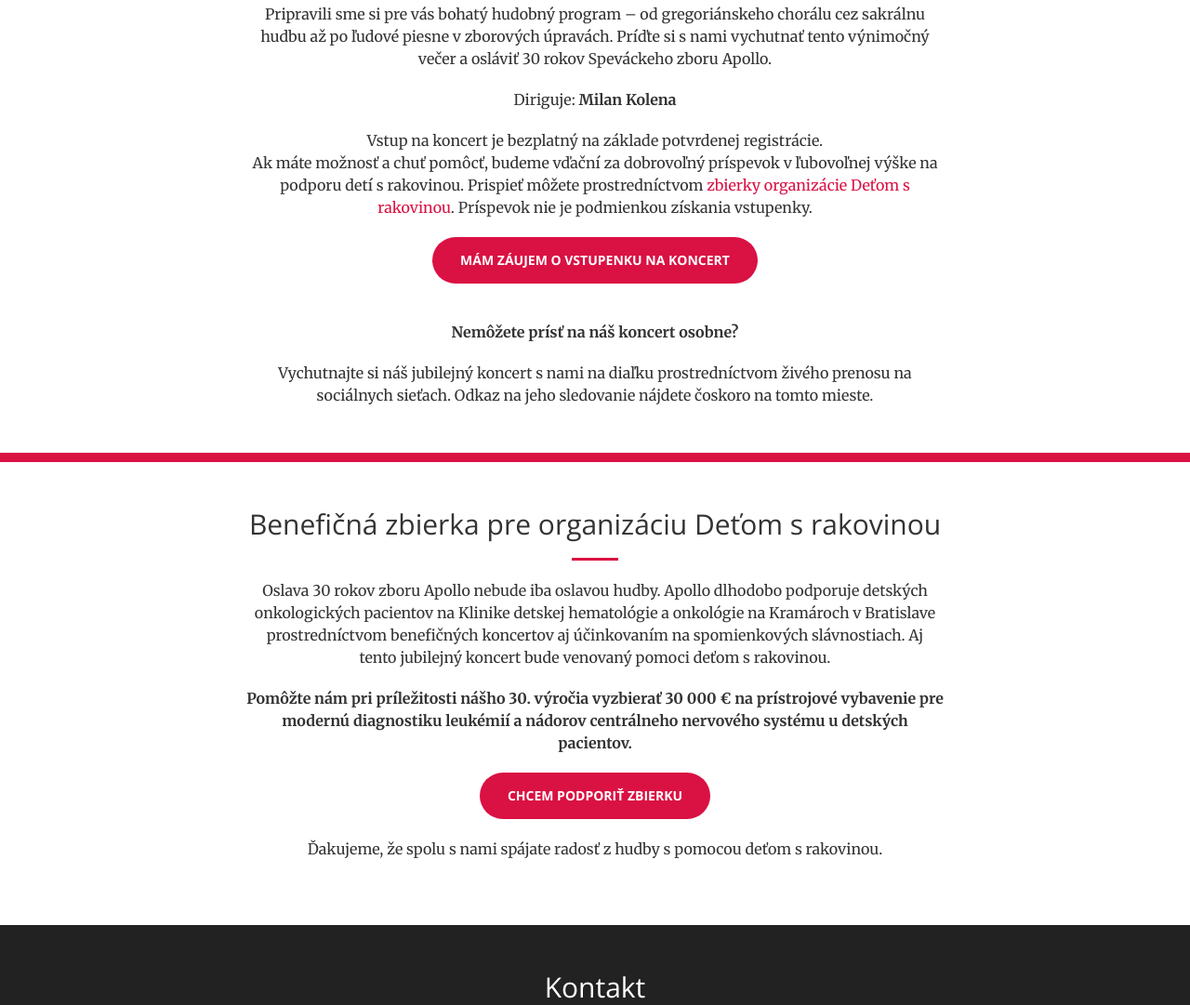
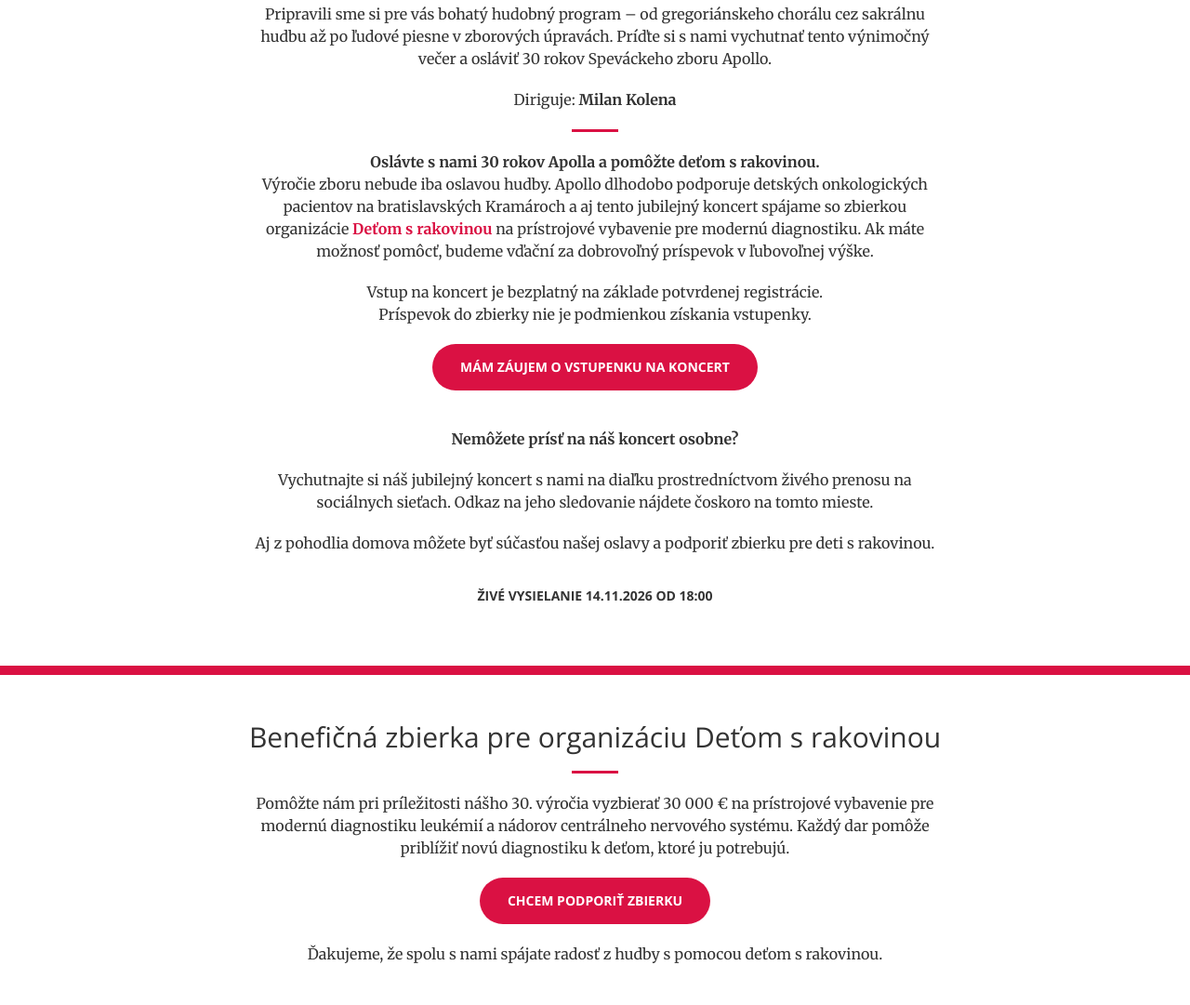
Before and after one commit to tvinar/apollo30.github.io, a website: page index.html in a window 1280 px wide. Shown: the part 989-2070 px from the top of the page at 93% size. Drawn offline with nearby package versions, Linux system fonts and the light colour scheme.

Commit message:
Update index.html

```diff
--- a/index.html
+++ b/index.html
@@ -97,11 +97,13 @@
 <p>
     Diriguje: <strong>Milan Kolena</strong>
 </p>
+					<hr>
 <p>
-    Vstup na koncert je bezplatný na základe potvrdenej registrácie. <br/>Ak máte možnosť a chuť pomôcť, budeme vďační za dobrovoľný príspevok v
-ľubovoľnej výške na podporu detí s rakovinou. Prispieť môžete prostredníctvom
-<a href="https://detomsrakovinou.darujme.sk/pomozte-nam-ziskat-novy-pristroj-pre-deti-s-rakovinou/">zbierky organizácie Deťom s rakovinou</a>. Príspevok nie je podmienkou získania
-vstupenky.
+                        <strong>Oslávte s nami 30 rokov Apolla a pomôžte deťom s rakovinou.</strong><br/>
+Výročie zboru nebude iba oslavou hudby. Apollo dlhodobo podporuje detských onkologických pacientov na bratislavských Kramároch a aj tento jubilejný koncert spájame so zbierkou organizácie <a href="https://detomsrakovinou.darujme.sk/pomozte-nam-ziskat-novy-pristroj-pre-deti-s-rakovinou/"><strong>Deťom s rakovinou</strong></a> na prístrojové vybavenie pre modernú diagnostiku. Ak máte možnosť pomôcť, budeme vďační za dobrovoľný príspevok v ľubovoľnej výške.
+                    </p>
+					<p>
+    <strong></strong>Vstup na koncert je bezplatný na základe potvrdenej registrácie.</strong> <br/>Príspevok do zbierky nie je podmienkou získania vstupenky.
 </p>
 
 <p>
@@ -120,6 +122,16 @@
 <p>
     Vychutnajte si náš jubilejný koncert s nami na diaľku prostredníctvom živého prenosu na sociálnych sieťach. Odkaz na jeho sledovanie nájdete čoskoro na tomto mieste.
 </p>
+					<p>
+    Aj z pohodlia domova môžete byť súčasťou našej oslavy a podporiť zbierku pre deti s rakovinou.
+</p>
+
+<p>
+    <span class="btn btn-xl btn-livestream-disabled"
+          aria-disabled="true">
+        Živé vysielanie 14.11.2026 od 18:00
+    </span>
+</p>
 			       </div>
             </div>
         </div>
@@ -137,21 +149,7 @@
                     </h2>
      <hr>
                     <p>
-                        Oslava 30 rokov zboru Apollo nebude iba oslavou hudby.
-                        Apollo dlhodobo podporuje detských onkologických pacientov
-                        na Klinike detskej hematológie a onkológie na Kramároch
-                        v Bratislave prostredníctvom benefičných koncertov aj
-                        účinkovaním na spomienkových slávnostiach. Aj tento
-                        jubilejný koncert bude venovaný pomoci deťom s rakovinou.
-                    </p>
-
-                    <p>
-                        <strong>
-                            Pomôžte nám pri príležitosti nášho 30. výročia
-                            vyzbierať 30 000 € na prístrojové vybavenie
-                            pre modernú diagnostiku leukémií a nádorov
-                            centrálneho nervového systému u detských pacientov.
-                        </strong>
+                        Pomôžte nám pri príležitosti nášho 30. výročia vyzbierať 30 000 € na prístrojové vybavenie pre modernú diagnostiku leukémií a nádorov centrálneho nervového systému. Každý dar pomôže priblížiť novú diagnostiku k deťom, ktoré ju potrebujú.
                     </p>
 
                     <p>
```
